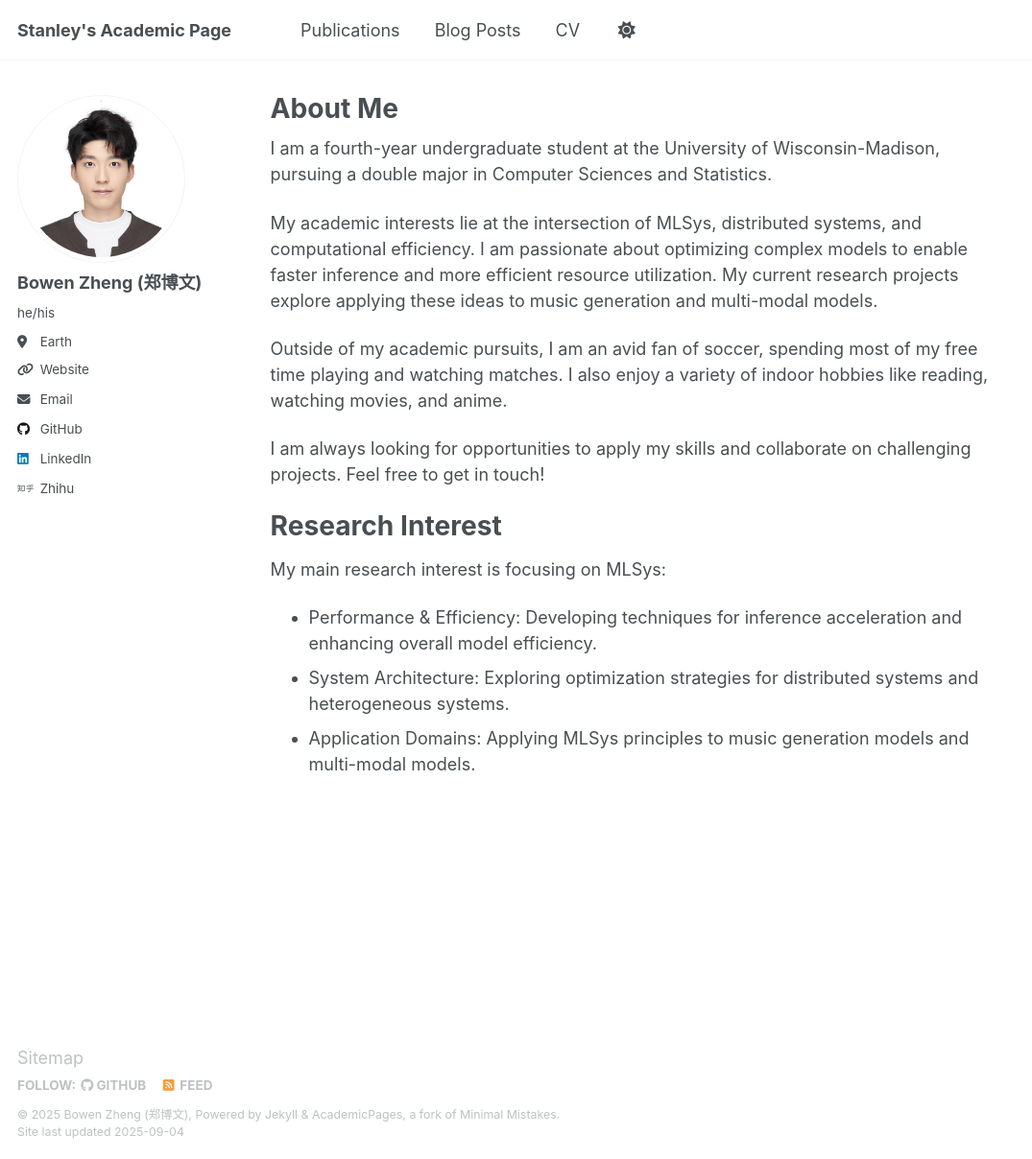
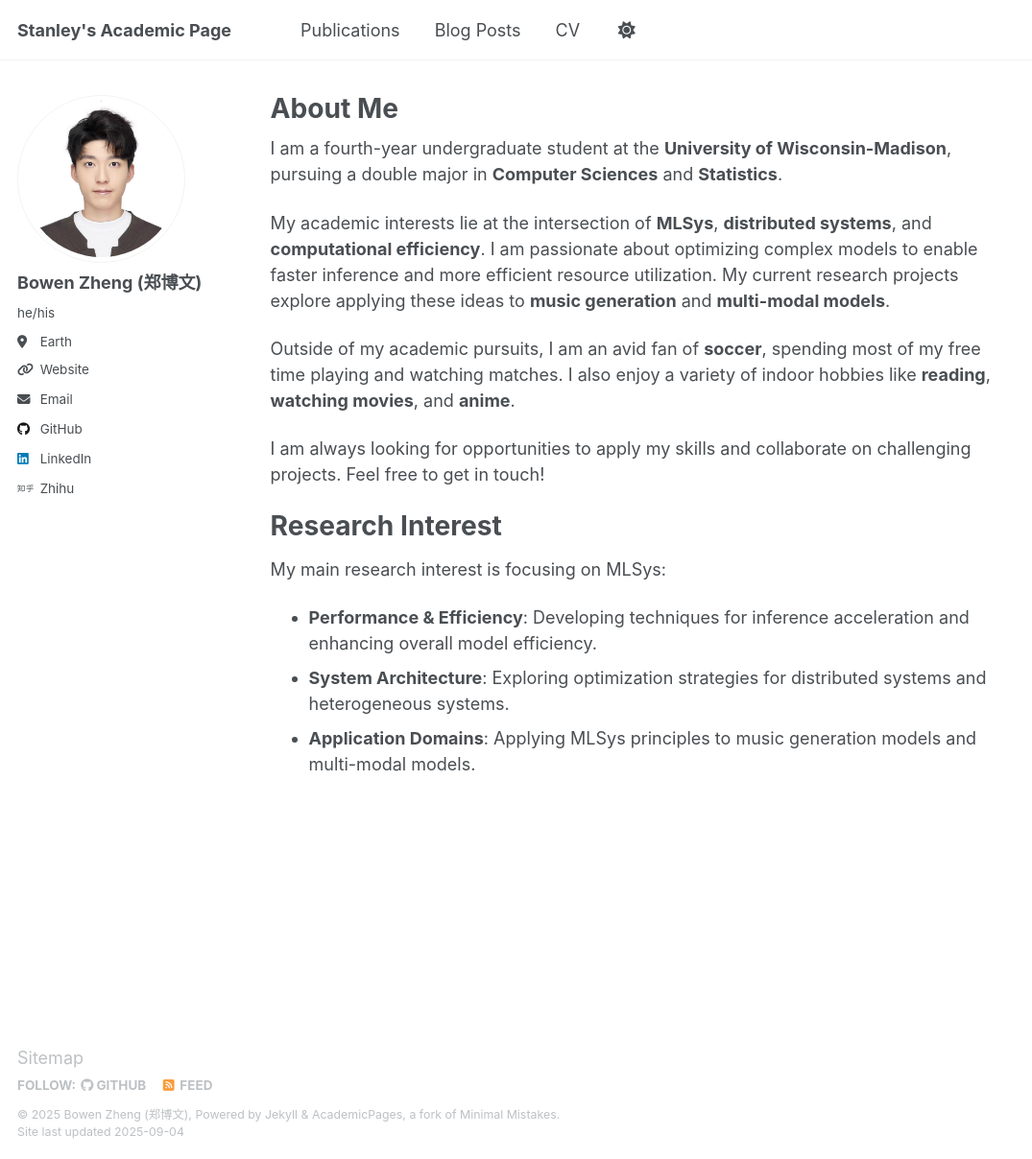
Before and after one commit to S-tanley/S-tanley.github.io, a Jekyll site: the page built from _pages/about.md, in a window 1280 px wide and 1208 px high. Shown: the whole window at 96% size, without its empty margins (0-1075 px from the left). Built offline with Jekyll 4.4.1, drawn with Linux system fonts in a browser that asks for light colours.

```diff
--- a/_pages/about.md
+++ b/_pages/about.md
@@ -7,17 +7,17 @@ redirect_from:
   - /about.html
 ---
 
-I am a fourth-year undergraduate student at the University of Wisconsin-Madison, pursuing a double major in Computer Sciences and Statistics.
+I am a fourth-year undergraduate student at the **University of Wisconsin-Madison**, pursuing a double major in **Computer Sciences** and **Statistics**.
 
-My academic interests lie at the intersection of MLSys, distributed systems, and computational efficiency. I am passionate about optimizing complex models to enable faster inference and more efficient resource utilization. My current research projects explore applying these ideas to music generation and multi-modal models.
+My academic interests lie at the intersection of **MLSys**, **distributed systems**, and **computational efficiency**. I am passionate about optimizing complex models to enable faster inference and more efficient resource utilization. My current research projects explore applying these ideas to **music generation** and **multi-modal models**.
 
-Outside of my academic pursuits, I am an avid fan of soccer, spending most of my free time playing and watching matches. I also enjoy a variety of indoor hobbies like reading, watching movies, and anime.
+Outside of my academic pursuits, I am an avid fan of **soccer**, spending most of my free time playing and watching matches. I also enjoy a variety of indoor hobbies like **reading**, **watching movies**, and **anime**.
 
 I am always looking for opportunities to apply my skills and collaborate on challenging projects. Feel free to get in touch!
 
 Research Interest
 ======
 My main research interest is focusing on MLSys:
-* Performance & Efficiency: Developing techniques for inference acceleration and enhancing overall model efficiency.
-* System Architecture: Exploring optimization strategies for distributed systems and heterogeneous systems.
-* Application Domains: Applying MLSys principles to music generation models and multi-modal models.
+* **Performance & Efficiency**: Developing techniques for inference acceleration and enhancing overall model efficiency.
+* **System Architecture**: Exploring optimization strategies for distributed systems and heterogeneous systems.
+* **Application Domains**: Applying MLSys principles to music generation models and multi-modal models.
```
